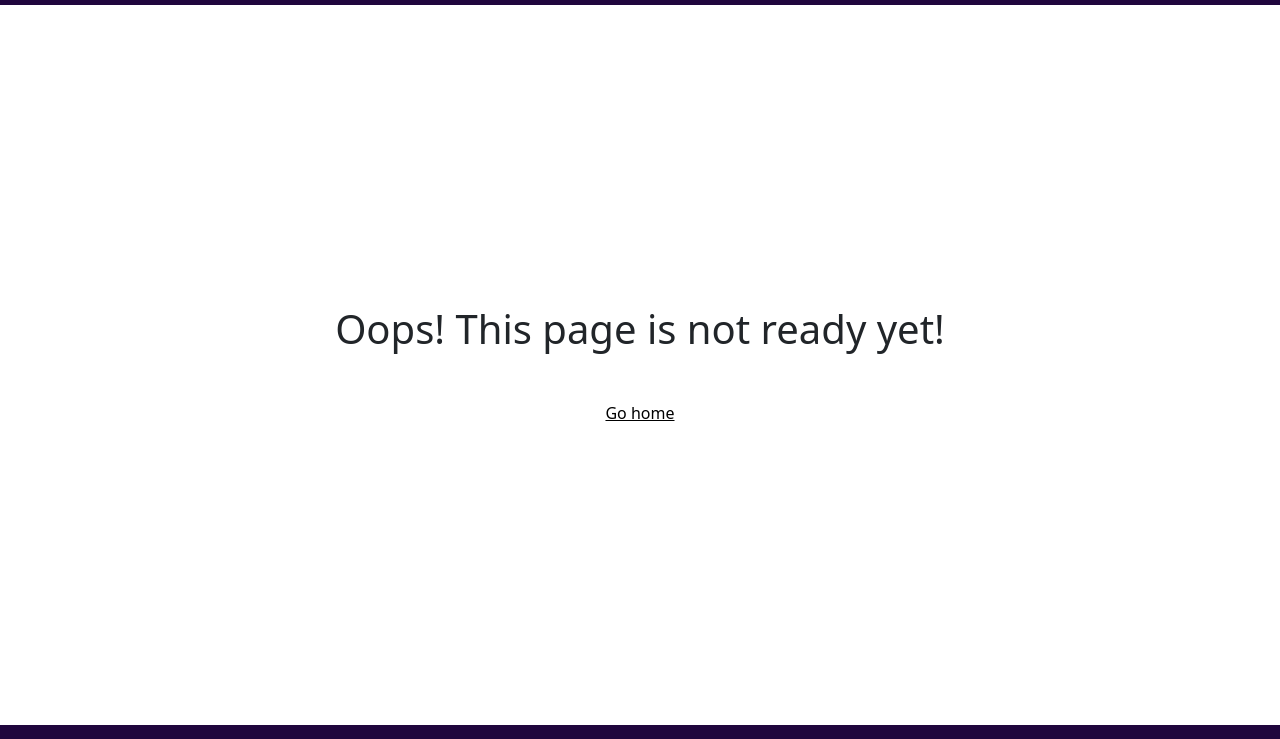
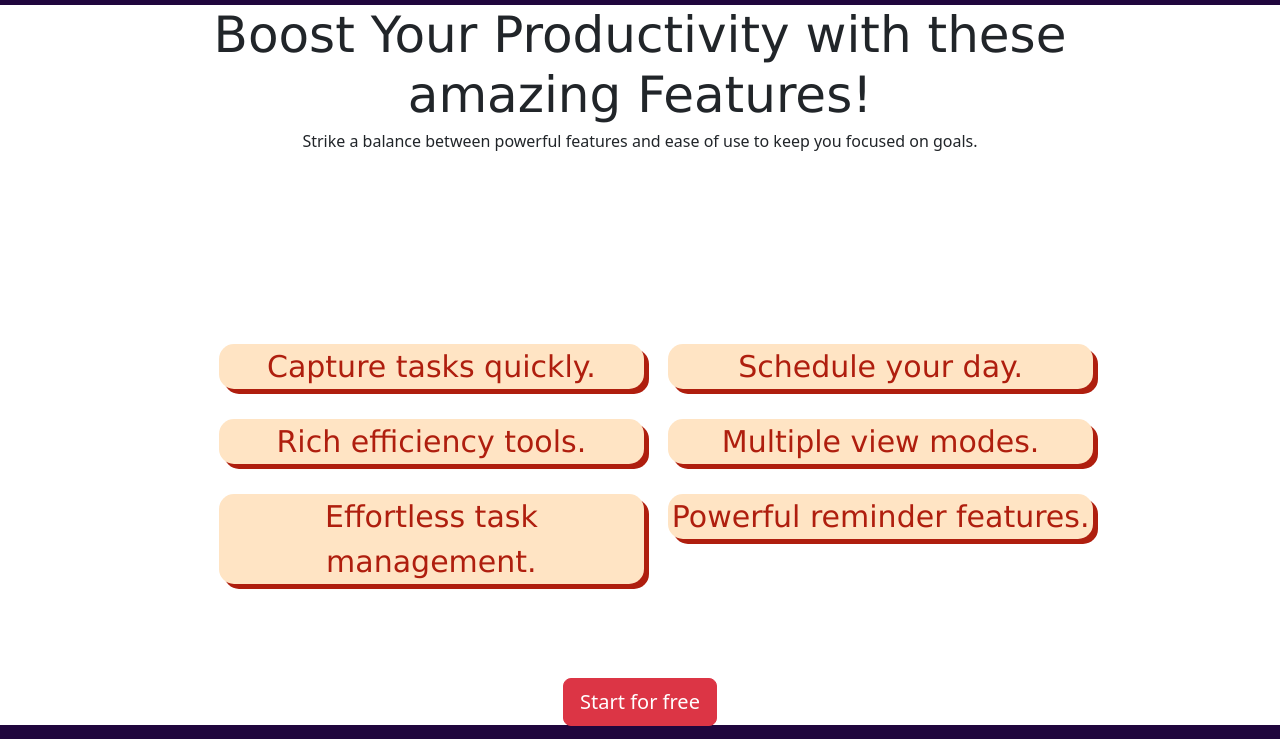
Before and after one commit to Ossyelkings/To-Do-App-0.0, a plain HTML site: page frontend/features.html in a window 1280 px wide. Shown: the part 61-800 px from the top of the page. Drawn offline with nearby package versions, Linux system fonts and the light colour scheme.

Commit message:
feature page updates

```diff
--- a/frontend/css/styles.css
+++ b/frontend/css/styles.css
@@ -47,9 +47,27 @@ body {
 background-color: var(--primary);
 }
 
-.pageNotReady{
+.features-page{
     background-color: white;
     height: 90vh;
+}
+.features-page h1{
+    font-size: 50px;
+    font-family:  'Lucida Sans Unicode', 'Lucida Grande', 'Lucida Sans', Arial, sans-serif;
+
+}
+
+
+.feature-list ul li{
+     font-size: 30px;
+    font-family:Verdana, Geneva, Tahoma, sans-serif;
+    color: #af1e0e;
+    margin: 30px 0;
+   background-color: bisque;
+     list-style-type: none;
+     border-radius: 15px;
+    text-align: center;
+    box-shadow: 5px 5px;
 }
 
 form a {
--- a/frontend/features.html
+++ b/frontend/features.html
@@ -48,9 +48,31 @@
 
     <!-- ↓ Hero ↓ -->
 
-   <section class="p-5 d-flex justify-content-center align-items-center flex-column pageNotReady">
-    <h1 class="text-center mb-5">Oops! This page is not ready yet!</h1>
-    <a href="./index.html" class="text-black">Go home</a>
+   <section class="p-5 d-flex justify-content-center align-items-center flex-column features-page">
+    <h1 class="text-center mb-1 ">Boost Your Productivity with these <br> amazing Features!</h1>
+    <p>Strike a balance between powerful features and ease of use to keep you focused on goals.</p>
+    <br>
+    <br>
+    <hr class="my-4" />
+    <div class="feature-list ">
+          <ul class="feature-list-item  justify-content-center row" >
+            <div class="col-lg-6 my-5 ">
+              <li>Capture tasks quickly.</li>
+              <li>Rich efficiency tools.</li>
+              <li>Effortless task management.</li>
+
+            </div>
+
+
+             <div class="col-lg-6 my-5 ">
+              <li> Schedule your day.</li>
+              <li>Multiple view modes.</li>
+              <li>Powerful reminder features.</li>
+
+            </div>
+          </ul>
+     </div>
+    <a href="./signup.html" class="btn btn-danger btn-lg">Start for free</a>
 
    </section>
 
```
Also changed, not shown: frontend/pricing.html (+1 -1 lines).
